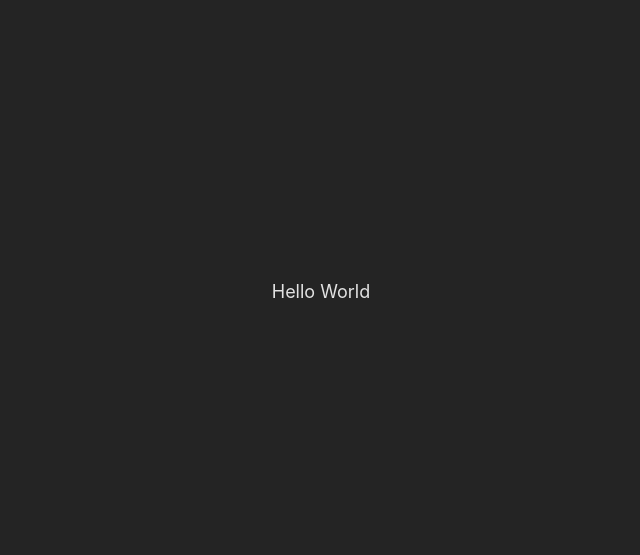
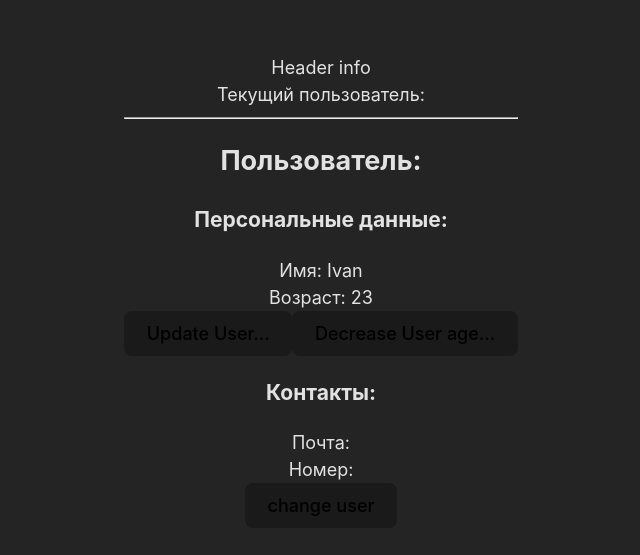
Before and after one commit to dispersionxm/result, a React (Vite) app: page / in a window 1280 px wide. Shown: the part 109-664 px from the top of the page, without its empty margins (319-959 px from the left). Built offline with nearby package versions, Linux system fonts and the light colour scheme.

Commit message:
have finished context-api lesson

```diff
--- a/package.json
+++ b/package.json
@@ -10,6 +10,7 @@
     "preview": "vite preview"
   },
   "dependencies": {
+    "path": "^0.12.7",
     "react": "^18.3.1",
     "react-dom": "^18.3.1"
   },
--- a/src/app.jsx
+++ b/src/app.jsx
@@ -1,5 +1,67 @@
+import { useEffect, useReducer } from 'react'
+import { AppContext } from './context.jsx'
+import { Header, UserBlock } from './components'
 import classes from './app.module.css'
 
+const getUserFromServer = () => ({
+	id: '001',
+	name: 'Ivan',
+	age: 23,
+	email: 'ivan@ivanovich.com',
+	phone: '+998 99 999 99 99',
+})
+
+const getAnotherUserFromServer = () => ({
+	id: '001',
+	name: 'Lexa',
+	age: 23,
+	email: 'ivan@ivanovich.com',
+	phone: '+998 99 999 99 99',
+})
+
+const reducer = (state, action) => {
+	const { type, payload } = action
+
+	switch (type) {
+		case 'SET_USER_DATA': {
+			return payload
+		}
+		case 'SET_USER_AGE': {
+			return {
+				...state,
+				age: payload,
+			}
+		}
+		default:
+			return state
+	}
+}
+
 export const App = () => {
-	return <div className={classes.app}>Hello World</div>
+	const [userData, dispatch] = useReducer(reducer, {})
+
+	useEffect(() => {
+		const userDataFromServer = getUserFromServer()
+
+		dispatch({ type: 'SET_USER_DATA', payload: userDataFromServer })
+	}, [])
+
+	const onUserChange = () => {
+		const anotherUserDataFromServer = getAnotherUserFromServer()
+
+		dispatch({ type: 'SET_USER_DATA', payload: anotherUserDataFromServer })
+	}
+
+	return (
+		<AppContext.Provider value={{ userData, dispatch }}>
+			<div className={classes.app}>
+				<Header />
+				<hr />
+
+				<UserBlock />
+
+				<button onClick={onUserChange}>change user</button>
+			</div>
+		</AppContext.Provider>
+	)
 }
--- /dev/null
+++ b/src/components/header/components/current-user/current-user.jsx
@@ -0,0 +1,12 @@
+import { useContext } from 'react'
+import { AppContext } from '../../../../context.jsx'
+
+export const CurrentUser = () => {
+	const { name } = useContext(AppContext)
+
+	return (
+		<div>
+			<div>Текущий пользователь: {name}</div>
+		</div>
+	)
+}
--- /dev/null
+++ b/src/components/header/components/index.js
@@ -0,0 +1 @@
+export * from './current-user/current-user.jsx'
--- /dev/null
+++ b/src/components/header/header.jsx
@@ -0,0 +1,10 @@
+import { CurrentUser } from './components'
+
+export const Header = () => {
+	return (
+		<div>
+			<div>Header info</div>
+			<CurrentUser />
+		</div>
+	)
+}
--- /dev/null
+++ b/src/components/index.js
@@ -0,0 +1,2 @@
+export * from './header/header.jsx'
+export * from './user-block/user-block.jsx'
--- /dev/null
+++ b/src/components/user-block/components/index.js
@@ -0,0 +1,2 @@
+export * from './user-contacts/user-contacts.jsx'
+export * from './user-personal-info/user-personal-info.jsx'
--- /dev/null
+++ b/src/components/user-block/components/user-contacts/user-contacts.jsx
@@ -0,0 +1,14 @@
+import { useContext } from 'react'
+import { AppContext } from '../../../../context.jsx'
+
+export const UserContacts = () => {
+	const { email, phone } = useContext(AppContext)
+
+	return (
+		<div>
+			<h3>Контакты:</h3>
+			<div>Почта: {email}</div>
+			<div>Номер: {phone}</div>
+		</div>
+	)
+}
--- /dev/null
+++ b/src/components/user-block/components/user-personal-info/user-personal-info.jsx
@@ -0,0 +1,26 @@
+import { useContext } from 'react'
+import { AppContext } from '@/context.jsx'
+
+export const UserPersonalInfo = () => {
+	const { userData, dispatch } = useContext(AppContext)
+	const { name, age, email, phone } = userData
+
+	const onUserUpdate = () => {
+		const newUserData = { name, age: 30, email, phone }
+		dispatch({ type: 'SET_USER_DATA', payload: newUserData })
+	}
+
+	const onUserAgeDecrease = () => {
+		dispatch({ type: 'SET_USER_AGE', payload: 15 })
+	}
+
+	return (
+		<div>
+			<h3>Персональные данные: </h3>
+			<div>Имя: {name}</div>
+			<div>Возраст: {age}</div>
+			<button onClick={onUserUpdate}>Update User...</button>
+			<button onClick={onUserAgeDecrease}>Decrease User age...</button>
+		</div>
+	)
+}
--- /dev/null
+++ b/src/components/user-block/user-block.jsx
@@ -0,0 +1,11 @@
+import { UserPersonalInfo, UserContacts } from './components'
+
+export const UserBlock = () => {
+	return (
+		<div>
+			<h2>Пользователь:</h2>
+			<UserPersonalInfo />
+			<UserContacts />
+		</div>
+	)
+}
--- /dev/null
+++ b/src/context.jsx
@@ -0,0 +1,3 @@
+import { createContext } from 'react'
+
+export const AppContext = createContext(null)
--- a/vite.config.js
+++ b/vite.config.js
@@ -1,7 +1,15 @@
 import { defineConfig } from 'vite'
 import react from '@vitejs/plugin-react-swc'
+import path from 'path'
 
 // https://vite.dev/config/
 export default defineConfig({
-  plugins: [react()],
+	plugins: [react()],
+	resolve: {
+		alias: {
+			'@': path.resolve(__dirname, './src'),
+			'@components': path.resolve(__dirname, './src/components'),
+			'@root': path.resolve(__dirname),
+		},
+	},
 })
```
Also changed, not shown: 1 other file (tests, documents, lock files or other folders).
